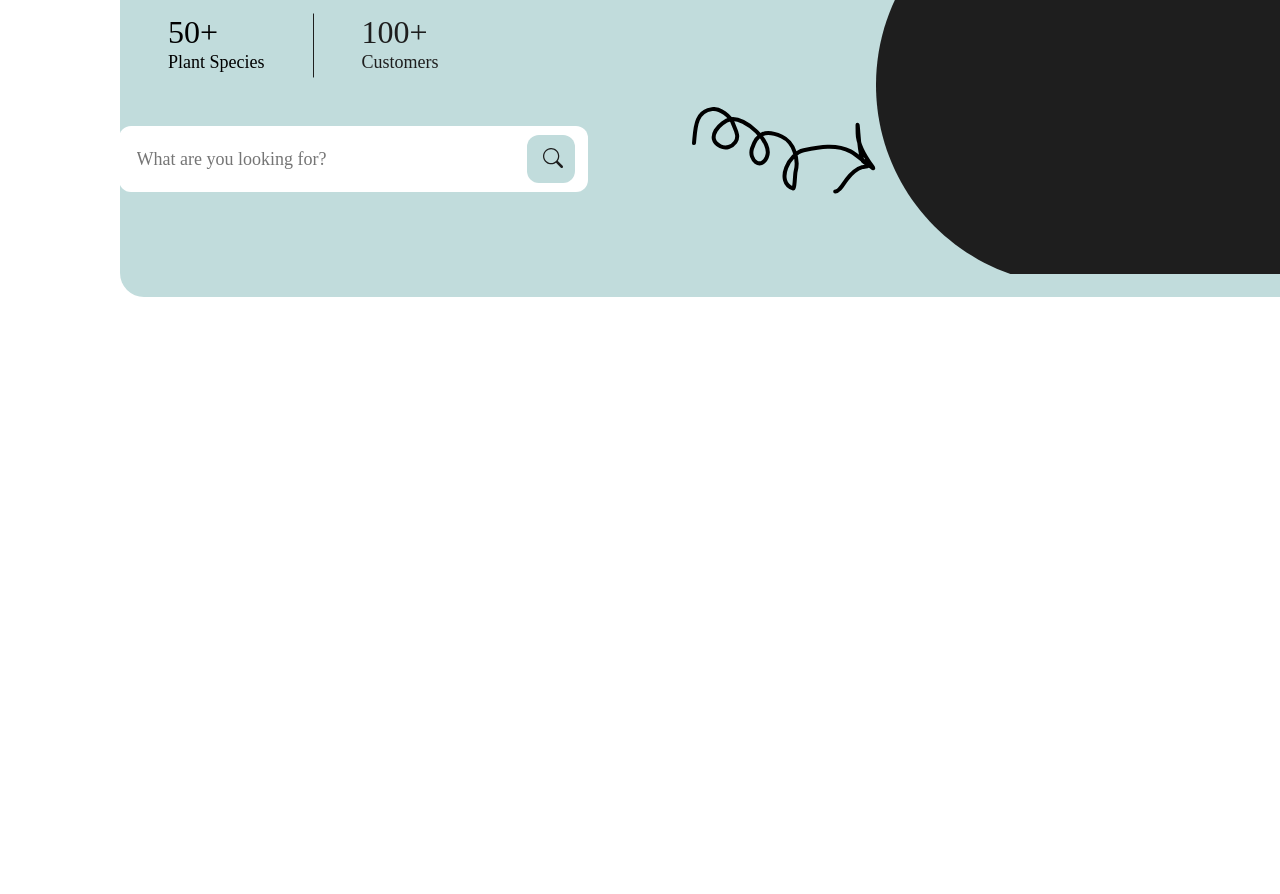
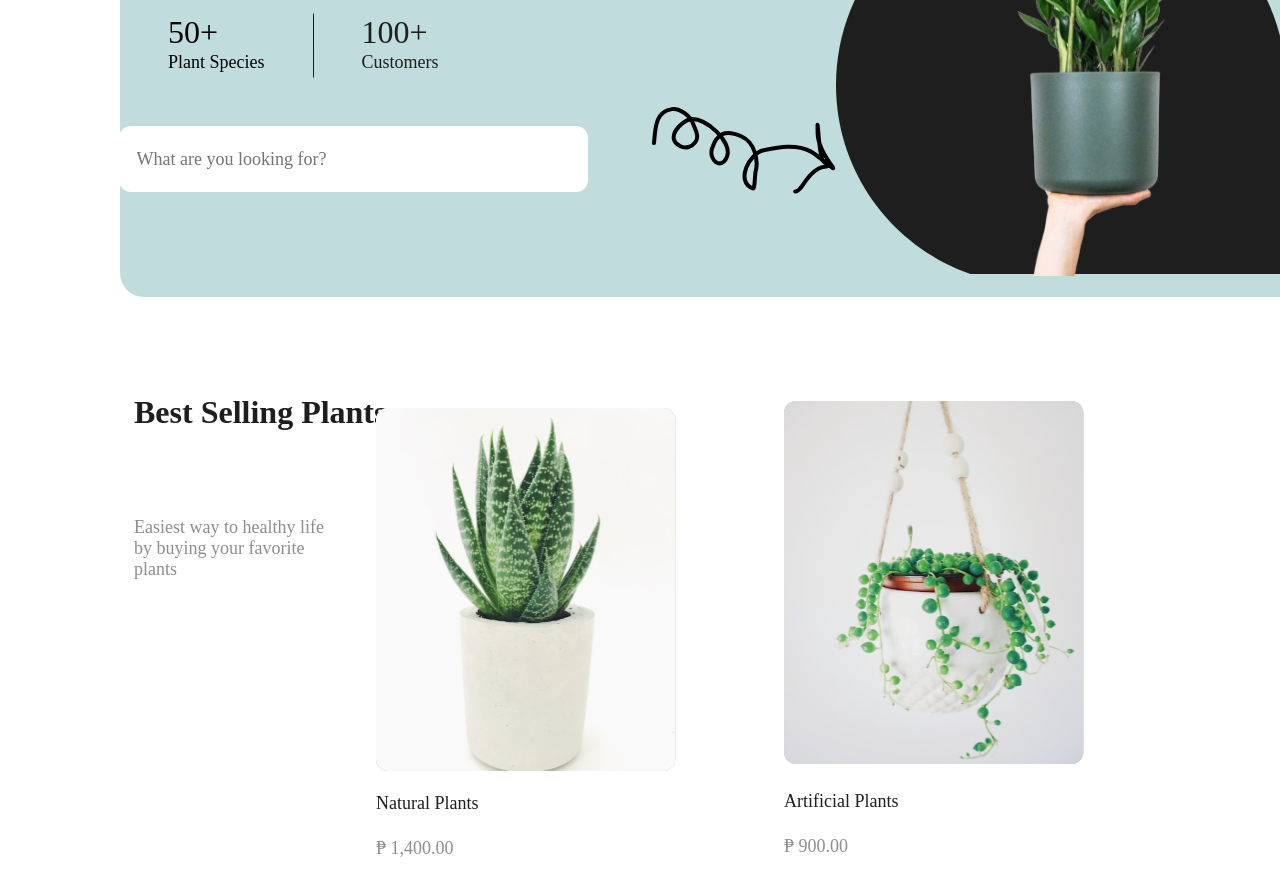
Before and after one commit to mahmudovb10/Green-Mind, a React (Vite) app: page / in a window 1280 px wide. Shown: the part 400-1294 px from the top of the page. Before the commit the page ends 800 px from the top, so only its background shows below. Built offline with nearby package versions, Linux system fonts and the light colour scheme; a web font is replaced by a local one.

Commit message:
Fixed input bug

```diff
--- a/src/App.jsx
+++ b/src/App.jsx
@@ -71,9 +71,33 @@ function App() {
               src="/images/rectangle.svg"
               alt=""
             />
+            <img src="/images/mainFlower.svg" alt="" className="main__flower" />
+            <img src="/images/vectorup.svg" alt="" className="vector__up" />
           </div>
         </div>
       </main>
+      <section className="section">
+        <div className="section__content">
+          <h2 className="section__title">Best Selling Plants</h2>
+          <p className="section__desc">
+            Easiest way to healthy life by buying your favorite plants{" "}
+          </p>
+          <div className="section__flowers">
+            <img src="/images/natural.svg" alt="" className="natural__flower" />
+            <p className="natural__flower__title">Natural Plants</p>
+            <span className="natural__flower__prc">₱ 1,400.00</span>
+          </div>
+          <div className="artificial__flower">
+            <img
+              src="/images/artificial.svg"
+              alt=""
+              className="artificial__flower"
+            />
+            <p className="artificial__title">Artificial Plants</p>
+            <span className="artificial__prc">₱ 900.00</span>
+          </div>
+        </div>
+      </section>
     </div>
   );
 }
--- a/src/index.css
+++ b/src/index.css
@@ -65,6 +65,7 @@ header {
   font-family: "Poppins";
   font-weight: 500;
   font-size: 18px;
+  cursor: pointer;
 }
 
 .products__link,
@@ -156,6 +157,8 @@ main {
   font-weight: 500;
   font-size: 18px;
   color: var(--four-black);
+  position: relative;
+  z-index: 1;
 }
 
 .main__input:focus {
@@ -169,9 +172,9 @@ main {
 }
 
 .rec__ico {
-  z-index: 9;
-  position: relative;
-  right: 5rem;
+  position: absolute;
+  right: 15px;
+  top: 12px;
 }
 
 .rectangle__inp {
@@ -190,7 +193,7 @@ main {
 
 .site__main__img {
   position: relative;
-  left: 3rem;
+  left: 0.5rem;
   bottom: 15rem;
 }
 
@@ -203,3 +206,90 @@ main {
 .main__rectangle {
   z-index: -9;
 }
+
+.main__flower {
+  z-index: 9;
+  position: relative;
+  left: 48rem;
+  bottom: 31rem;
+}
+
+.vector__up {
+  position: relative;
+  left: 45rem;
+  bottom: 51rem;
+}
+
+.section__title {
+  width: 256px;
+  height: 96px;
+  font-family: "Poppins";
+  font-weight: 700;
+  font-size: 32px;
+  color: var(--primary-black);
+  margin-top: 97px;
+  margin-left: 110px;
+}
+
+.section__desc {
+  width: 196px;
+  height: 81px;
+  font-family: "Poppins";
+  font-weight: 500;
+  font-size: 18px;
+  color: var(--four-black);
+  margin-left: 110px;
+}
+
+.section__flowers {
+  margin-left: 352px;
+  position: relative;
+  bottom: 13rem;
+}
+
+.natural__flower__title {
+  width: 128px;
+  height: 27px;
+  font-family: "Poppins";
+  font-weight: 500;
+  font-size: 18px;
+  color: var(--primary-black);
+}
+
+.natural__flower__prc {
+  width: 88px;
+  height: 27px;
+  font-family: "Poppins";
+  font-weight: 500;
+  font-size: 18px;
+  color: var(--four-black);
+}
+.artificial__flower {
+  margin-left: 380px;
+  position: relative;
+  bottom: 20.8rem;
+}
+
+.artificial__title {
+  width: 135px;
+  height: 27px;
+  font-family: "Poppins";
+  font-weight: 500;
+  font-size: 18px;
+  color: var(--primary-black);
+  margin-left: 380px;
+  position: relative;
+  bottom: 20.5rem;
+}
+
+.artificial__prc {
+  width: 88px;
+  height: 27px;
+  font-family: "Poppins";
+  font-weight: 500;
+  font-size: 18px;
+  color: var(--four-black);
+  margin-left: 380px;
+  position: relative;
+  bottom: 20.5rem;
+}
```
